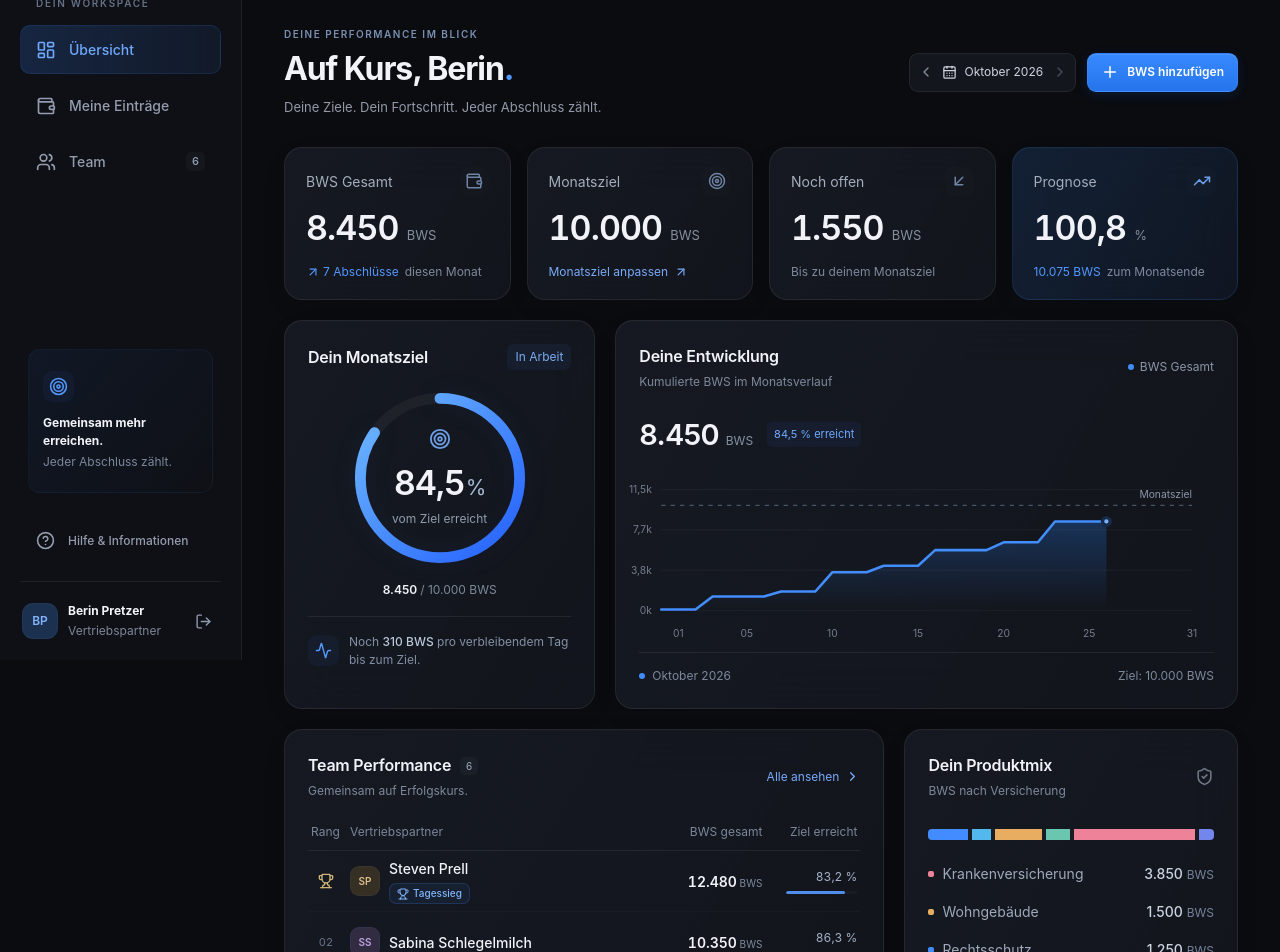
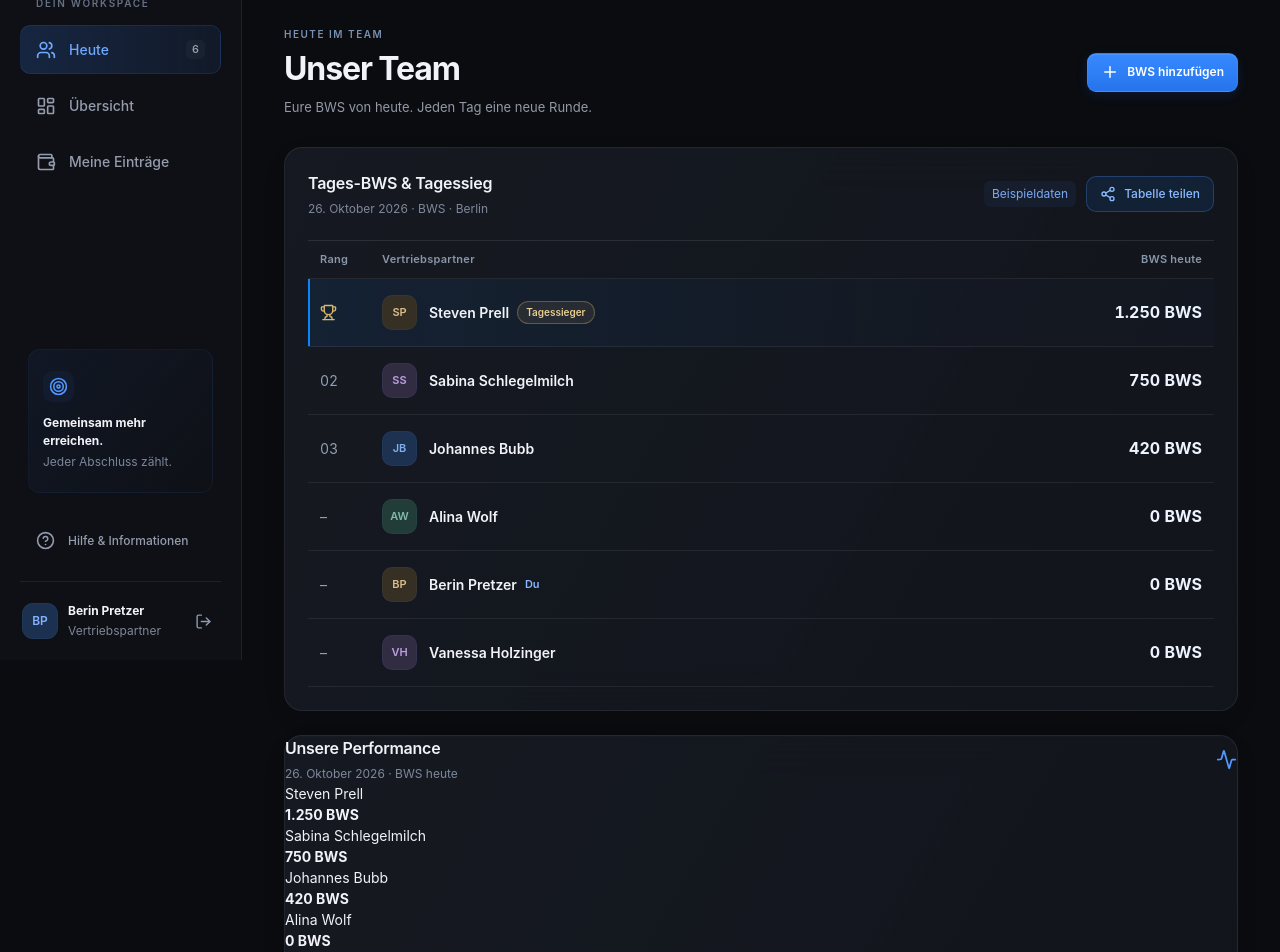
Before and after one commit to moritzxkissner-sys/Goalcheck100, a Next.js app: page /demo in a window 1280 px wide. Shown: the part 140-1092 px from the top of the page. Built offline with nearby package versions, Linux system fonts and the light colour scheme.

Commit message:
Make daily BWS the first view and add the team chart

```diff
--- a/components/dashboard.tsx
+++ b/components/dashboard.tsx
@@ -44,7 +44,6 @@ import {
   agencyMetrics,
   dailyWinners,
   rankDailyPartners,
-  euro,
   categories,
   historicalCategories,
   transactionTypes,
@@ -54,8 +53,9 @@ import {
   monthLabel,
   number,
   rankPartners,
-  teamShareText,
+  dailyShareText,
   type DashboardData,
+  type DailyPartner,
   type Entry,
   type Partner,
 } from "@/lib/metrics";
@@ -70,6 +70,10 @@ const categoryIcons = {
   Wohngebäude: House,
   Unfall: Cross,
   Krankenversicherung: HeartPulse,
+  "Recht und Heim": House,
+  "Reis Protect 365": ShieldCheck,
+  "Top Schutzbrief": ShieldCheck,
+  Lebensversicherung: HeartPulse,
   Sonstiges: Wallet,
 };
 const categoryColors = [
@@ -336,6 +340,62 @@ function TeamChart({ partners }: { partners: Partner[] }) {
   );
 }
 
+function DailyChart({
+  partners,
+  date,
+}: {
+  partners: DailyPartner[];
+  date: string;
+}) {
+  const ranked = rankDailyPartners(partners);
+  const scale = Math.max(1, ...ranked.map((partner) => partner.total));
+  const label = new Intl.DateTimeFormat("de-DE", {
+    day: "2-digit",
+    month: "long",
+    year: "numeric",
+    timeZone: "UTC",
+  }).format(new Date(`${date}T12:00:00Z`));
+
+  return (
+    <article className="glass daily-chart-card" data-testid="daily-chart">
+      <div className="section-heading">
+        <div>
+          <h2>Unsere Performance</h2>
+          <p>{label} · BWS heute</p>
+        </div>
+        <Activity size={21} className="blue" aria-hidden="true" />
+      </div>
+      <div
+        className="daily-chart-list"
+        role="list"
+        aria-label="Tages-BWS im Vergleich"
+      >
+        {ranked.map((partner) => (
+          <div
+            className="daily-chart-item"
+            role="listitem"
+            key={partner.user_id}
+            aria-label={`${partner.full_name}: ${number(partner.total, 2)} BWS heute`}
+          >
+            <span>{partner.full_name}</span>
+            <div className="daily-chart-track" aria-hidden="true">
+              <i
+                style={{
+                  width: `${Math.min(100, (partner.total / scale) * 100)}%`,
+                }}
+              />
+            </div>
+            <strong>{number(partner.total, 2)} BWS</strong>
+          </div>
+        ))}
+      </div>
+      <p className="team-chart-footnote">
+        Aktualisiert sich mit jedem erfassten Abschluss.
+      </p>
+    </article>
+  );
+}
+
 export default function Dashboard({
   initial,
   demo = false,
@@ -346,7 +406,7 @@ export default function Dashboard({
   const router = useRouter();
   const [demoState, setData] = useState(initial);
   const data = demo ? demoState : initial;
-  const [view, setView] = useState<View>("overview");
+  const [view, setView] = useState<View>("team");
   const [modal, setModal] = useState<
     "entry" | "goal" | "help" | "account" | null
   >(null);
@@ -371,6 +431,27 @@ export default function Dashboard({
     };
   }, [router, demo]);
   useEffect(() => {
+    if (!demo) return;
+    const timer = setInterval(() => {
+      const today = berlinDate();
+      setData((old) =>
+        old.daily.date === today
+          ? old
+          : {
+              ...old,
+              daily: {
+                date: today,
+                partners: old.daily.partners.map((partner) => ({
+                  ...partner,
+                  total: 0,
+                })),
+              },
+            },
+      );
+    }, 15000);
+    return () => clearInterval(timer);
+  }, [demo]);
+  useEffect(() => {
     if (!message) return;
     const timer = setTimeout(() => setMessage(""), 5000);
     return () => clearTimeout(timer);
@@ -400,12 +481,12 @@ export default function Dashboard({
   const shownEntries = data.entries.filter(
     (e) => filter === "Alle" || e.category === filter,
   );
-  async function shareTeam() {
-    const summary = teamShareText(partners, data.month, demo);
+  async function shareDaily() {
+    const summary = dailyShareText(dailyPartners, data.daily.date, demo);
     if (typeof navigator.share === "function") {
       try {
         await navigator.share({
-          title: "Goal Track · Unser Team",
+          title: "Goal Track · Tagesrangliste",
           text: summary,
         });
         return;
@@ -416,7 +497,7 @@ export default function Dashboard({
     }
     try {
       await navigator.clipboard.writeText(summary);
-      setMessage("Team-Rangliste in die Zwischenablage kopiert.");
+      setMessage("Tagesrangliste in die Zwischenablage kopiert.");
     } catch {
       setMessage("Teilen war nicht möglich. Bitte versuche es erneut.");
     }
@@ -575,9 +656,9 @@ export default function Dashboard({
     });
   }
   const nav = [
+    { id: "team" as const, label: "Heute", icon: Users },
     { id: "overview" as const, label: "Übersicht", icon: LayoutDashboard },
     { id: "entries" as const, label: "Meine Einträge", icon: Wallet },
-    { id: "team" as const, label: "Team", icon: Users },
   ];
   const teamTable = (compact = false) => (
     <div className="team-table" role="table" aria-label="Team-Rangliste">
@@ -603,14 +684,6 @@ export default function Dashboard({
             <span>
               {p.full_name}
               {p.user_id === data.userId && <em>Du</em>}
-              {winnerIds.has(p.user_id) && (
-                <span
-                  className="daily-badge"
-                  title={`Tagessieg nach Tagesverdienst am ${data.daily.date} · aktueller Stand`}
-                >
-                  <Trophy size={12} /> Tagessieg
-                </span>
-              )}
             </span>
           </div>
           <strong role="cell">
@@ -733,7 +806,7 @@ export default function Dashboard({
             <div>
               <div className="eyebrow">
                 {view === "team"
-                  ? "GEMEINSAM ERFOLGREICH"
+                  ? "HEUTE IM TEAM"
                   : "DEINE PERFORMANCE IM BLICK"}
               </div>
               <h1>
@@ -753,10 +826,11 @@ export default function Dashboard({
                   ? "Deine Ziele. Dein Fortschritt. Jeder Abschluss zählt."
                   : view === "entries"
                     ? "Alle deine Abschlüsse, an einem Ort."
-                    : "Gemeinsame Ziele. Individuelle Erfolge."}
+                    : "Eure BWS von heute. Jeden Tag eine neue Runde."}
               </p>
             </div>
             <div className="heading-actions">
+              {view !== "team" && (
                 <div className="month-switch">
                   <button
                     aria-label="Vorheriger Monat"
@@ -776,6 +850,7 @@ export default function Dashboard({
                     <ChevronRight size={16} />
                   </button>
                 </div>
+              )}
               <button className="primary add-button" onClick={openEntry}>
                 <Plus size={18} />
                 BWS hinzufügen
@@ -1142,6 +1217,101 @@ export default function Dashboard({
 
           {view === "team" && (
             <>
+              <article
+                className="glass team-card daily-earnings-card"
+                data-testid="daily-earnings"
+              >
+                <div className="section-heading">
+                  <div>
+                    <h2>Tages-BWS &amp; Tagessieg</h2>
+                    <p>
+                      {new Intl.DateTimeFormat("de-DE", {
+                        day: "2-digit",
+                        month: "long",
+                        year: "numeric",
+                        timeZone: "UTC",
+                      }).format(new Date(`${data.daily.date}T12:00:00Z`))}
+                      {" · BWS · Berlin"}
+                    </p>
+                  </div>
+                  <div className="team-table-actions">
+                    <span className="pill">
+                      {demo ? "Beispieldaten" : "Alle 15 Sek. aktualisiert"}
+                    </span>
+                    <button
+                      className="team-share-button"
+                      type="button"
+                      onClick={shareDaily}
+                    >
+                      <Share2 size={16} /> Tabelle teilen
+                    </button>
+                  </div>
+                </div>
+                {winners.length === 0 && (
+                  <p className="daily-empty">
+                    Noch keine BWS heute. Jeder startet bei 0 BWS.
+                  </p>
+                )}
+                <div
+                  className="daily-earnings-table"
+                  role="table"
+                  aria-label="Tages-BWS der Vertriebspartner"
+                >
+                  <div
+                    className="daily-earnings-row daily-earnings-head"
+                    role="row"
+                  >
+                    <span role="columnheader">Rang</span>
+                    <span role="columnheader">Vertriebspartner</span>
+                    <span role="columnheader">BWS heute</span>
+                  </div>
+                  {dailyPartners.map((partner, index) => {
+                    const isWinner = winnerIds.has(partner.user_id);
+                    const rank =
+                      dailyPartners.findIndex(
+                        (item) => item.total === partner.total,
+                      ) + 1;
+                    return (
+                      <div
+                        className={`daily-earnings-row ${isWinner ? "daily-earnings-winner" : ""}`}
+                        role="row"
+                        key={partner.user_id}
+                      >
+                        <span className="daily-rank" role="cell">
+                          {isWinner ? (
+                            <Trophy size={17} aria-label="Platz 1" />
+                          ) : partner.total === 0 ? (
+                            "–"
+                          ) : (
+                            String(rank).padStart(2, "0")
+                          )}
+                        </span>
+                        <span className="daily-partner" role="cell">
+                          <span
+                            className={`avatar avatar-${index % 4}`}
+                            aria-hidden="true"
+                          >
+                            {initials(partner.full_name)}
+                          </span>
+                          <span className="daily-partner-name">
+                            {partner.full_name}
+                            {partner.user_id === data.userId && <em>Du</em>}
+                            {isWinner && (
+                              <span className="daily-winner-label">
+                                Tagessieger
+                              </span>
+                            )}
+                          </span>
+                        </span>
+                        <strong role="cell">
+                          {number(partner.total, 2)} BWS
+                        </strong>
+                      </div>
+                    );
+                  })}
+                </div>
+              </article>
+              <DailyChart partners={dailyPartners} date={data.daily.date} />
               <section
                 className="team-performance-grid"
                 aria-label="Teamziele und Tagessieg"
@@ -1216,7 +1386,7 @@ export default function Dashboard({
                         {winners.map((p) => p.full_name).join(" · ")}
                       </div>
                       <div className="performance-value">
-                        {euro(winners[0].total)}{" "}
+                        {number(winners[0].total, 2)} BWS{" "}
                         <span>
                           {winners.length > 1 ? "je Partner" : "heute"}
                         </span>
@@ -1241,84 +1411,6 @@ export default function Dashboard({
                   </p>
                 </article>
               </section>
-              <article
-                className="glass team-card daily-earnings-card"
-                data-testid="daily-earnings"
-              >
-                <div className="section-heading">
-                  <div>
-                    <h2>Tagesverdienst &amp; Tagessieg</h2>
-                    <p>
-                      {new Intl.DateTimeFormat("de-DE", {
-                        day: "2-digit",
-                        month: "long",
-                        year: "numeric",
-                        timeZone: "UTC",
-                      }).format(new Date(`${data.daily.date}T12:00:00Z`))}
-                      {" · 1 BWS = 1 € · Berlin"}
-                    </p>
-                  </div>
-                  <Trophy size={23} className="blue" />
-                </div>
-                {winners.length === 0 ? (
-                  <p className="daily-empty">Noch keine Umsätze heute</p>
-                ) : (
-                  <div
-                    className="daily-earnings-table"
-                    role="table"
-                    aria-label="Tagesverdienst der Vertriebspartner"
-                  >
-                    <div
-                      className="daily-earnings-row daily-earnings-head"
-                      role="row"
-                    >
-                      <span role="columnheader">Rang</span>
-                      <span role="columnheader">Vertriebspartner</span>
-                      <span role="columnheader">Tagesverdienst</span>
-                    </div>
-                    {dailyPartners.map((partner, index) => {
-                      const isWinner = winnerIds.has(partner.user_id);
-                      const rank =
-                        dailyPartners.findIndex(
-                          (item) => item.total === partner.total,
-                        ) + 1;
-                      return (
-                        <div
-                          className={`daily-earnings-row ${isWinner ? "daily-earnings-winner" : ""}`}
-                          role="row"
-                          key={partner.user_id}
-                        >
-                          <span className="daily-rank" role="cell">
-                            {isWinner ? (
-                              <Trophy size={17} aria-label="Platz 1" />
-                            ) : (
-                              String(rank).padStart(2, "0")
-                            )}
-                          </span>
-                          <span className="daily-partner" role="cell">
-                            <span
-                              className={`avatar avatar-${index % 4}`}
-                              aria-hidden="true"
-                            >
-                              {initials(partner.full_name)}
-                            </span>
-                            <span className="daily-partner-name">
-                              {partner.full_name}
-                              {partner.user_id === data.userId && <em>Du</em>}
-                              {isWinner && (
-                                <span className="daily-winner-label">
-                                  Tagessieger
-                                </span>
-                              )}
-                            </span>
-                          </span>
-                          <strong role="cell">{euro(partner.total)}</strong>
-                        </div>
-                      );
-                    })}
-                  </div>
-                )}
-              </article>
               <section className="team-summary-grid">
                 <article className="metric glass">
                   <div className="metric-label">
@@ -1342,7 +1434,7 @@ export default function Dashboard({
                 </article>
                 <article className="metric glass">
                   <div className="metric-label">
-                    Team Abschlüsse <ShieldCheck size={18} />
+                    Team Abschlüsse im Monat <ShieldCheck size={18} />
                   </div>
                   <div className="metric-value">
                     {partners.reduce((s, p) => s + p.entry_count, 0)}
@@ -1359,18 +1451,6 @@ export default function Dashboard({
                       <span className="count-pill">{partners.length}</span>
                     </h2>
                     <p>Unsere Performance im {monthLabel(data.month)}.</p>
-                  </div>
-                  <div className="team-table-actions">
-                    <span className="pill">
-                      {demo ? "Beispieldaten" : "Alle 15 Sek. aktualisiert"}
-                    </span>
-                    <button
-                      className="team-share-button"
-                      type="button"
-                      onClick={shareTeam}
-                    >
-                      <Share2 size={16} /> Tabelle teilen
-                    </button>
                   </div>
                 </div>
                 {teamTable()}
@@ -1472,11 +1552,7 @@ export default function Dashboard({
                   required
                   min="2000-01-01"
                   max={berlinDate()}
-                  defaultValue={
-                    data.month === currentMonth()
-                      ? berlinDate()
-                      : `${data.month}-01`
-                  }
+                  defaultValue={berlinDate()}
                 />
               </label>
             </div>
@@ -1578,11 +1654,10 @@ export default function Dashboard({
             <p>
               Das Agenturziel ist die Summe der Monatsziele aller aktiven
               Partner. Ohne eigenes Monatsziel zählen pro Partner 10.000 BWS.
-              Tagesverdienst und Tagessieg zeigen die höchsten BWS als
-              Euro-Betrag (1 BWS = 1 €) mit dem heutigen Abschlussdatum in
-              Berlin, unabhängig vom ausgewählten Monat. Bei Gleichstand teilen
-              sich die Führenden den Tagessieg. Der Stand wird bis Tagesende
-              laufend aktualisiert.
+              Tages-BWS und Tagessieg zeigen die erfassten BWS mit dem heutigen
+              Abschlussdatum in Berlin, unabhängig vom ausgewählten Monat. Bei
+              Gleichstand teilen sich die Führenden den Tagessieg. Der Stand
+              wird bis Tagesende laufend aktualisiert.
             </p>
             <h3>Dein Zugang</h3>
             <p>
```
Lines whose indentation alone changed are shown as unchanged.
